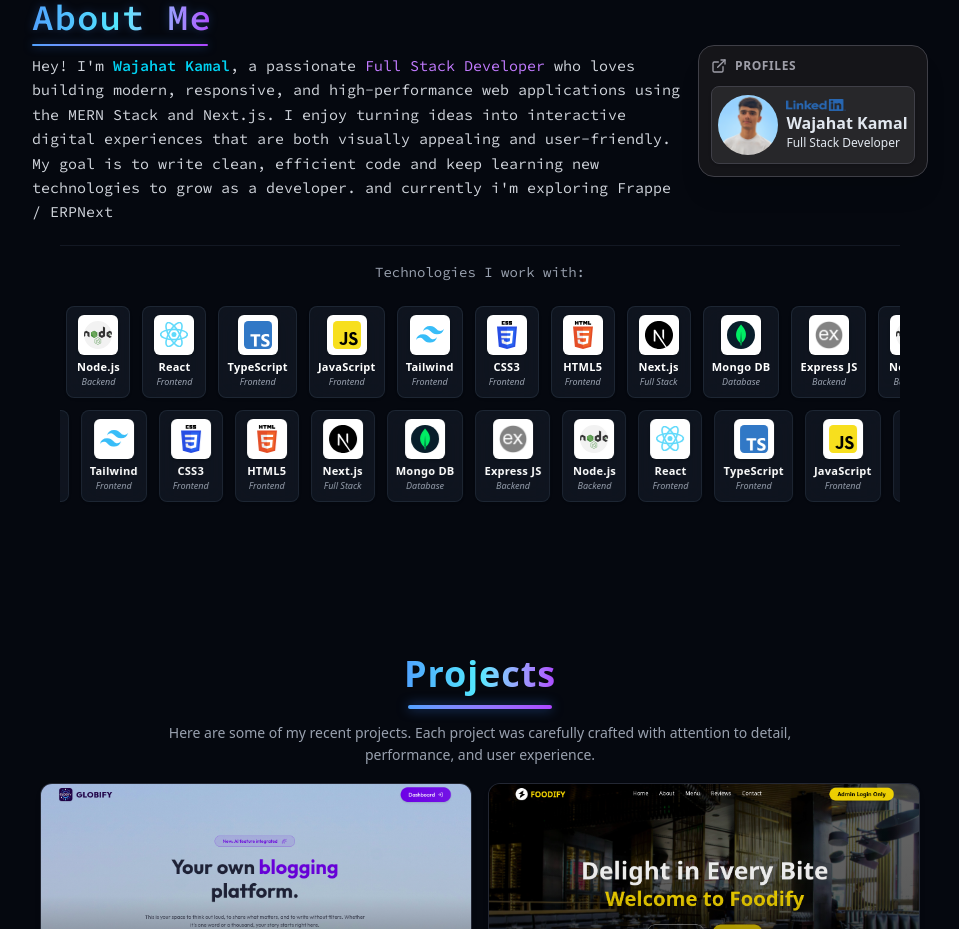
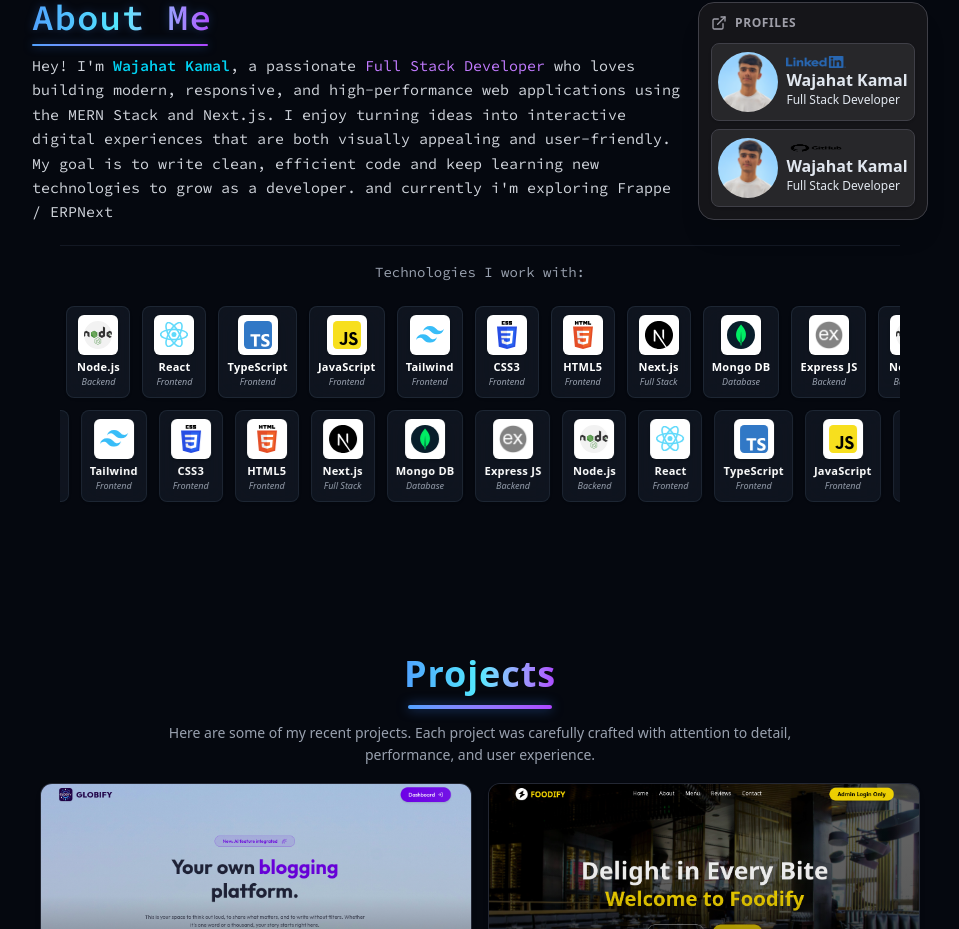
Before and after one commit to wajahat-kamal/Dev-Portfolio, a React (Vite) app: page / in a window 1280 px wide. Shown: the part 818-1747 px from the top of the page, without its empty margins (160-1119 px from the left). Built offline with nearby package versions, Linux system fonts and the light colour scheme.

Commit message:
Update AboutSection: replace GitHub link with a profile card featuring an image and job title for enhanced personal branding and layout improvement.

```diff
--- a/src/components/AboutSection.jsx
+++ b/src/components/AboutSection.jsx
@@ -82,17 +82,24 @@ export const AboutSection = () => {
               </div>
             </a>
 
-            {/* <a
+            <a
               href="https://github.com/wajahat-kamal"
               target="_blank"
-              className="group w-full h-10 rounded-lg bg-zinc-800 border border-zinc-700 shadow-sm flex items-center justify-center hover:-translate-y-0.5 hover:border-zinc-500 hover:shadow-zinc-500/20 transition-all duration-300"
+              className="group w-full px-1 py-2 rounded-lg bg-zinc-800 border border-zinc-700 shadow-sm hover:-translate-y-0.5 hover:border-blue-500/50 hover:shadow-blue-500/20 transition-all duration-300"
             >
-              <img
-                src={giLogo}
-                alt="GitHub"
-                className="h-12 w-full object-contain group-hover:scale-105 transition-transform duration-300"
-              />
-            </a> */}
+              <div className="flex justify-center items-center flex-row">
+                <img src={wajImage} className="h-15 w-15 rounded-full" alt="" />
+                <div className="flex flex-col text-start ml-2">
+                  <img
+                    src={giLogo}
+                    alt="Github"
+                    className="h-3 w-15"
+                  />
+                  <h1 className="text-md font-semibold">Wajahat Kamal</h1>
+                  <p className="text-xs">Full Stack Developer</p>
+                </div>
+              </div>
+            </a>
           </div>
         </motion.div>
       </div>
```
